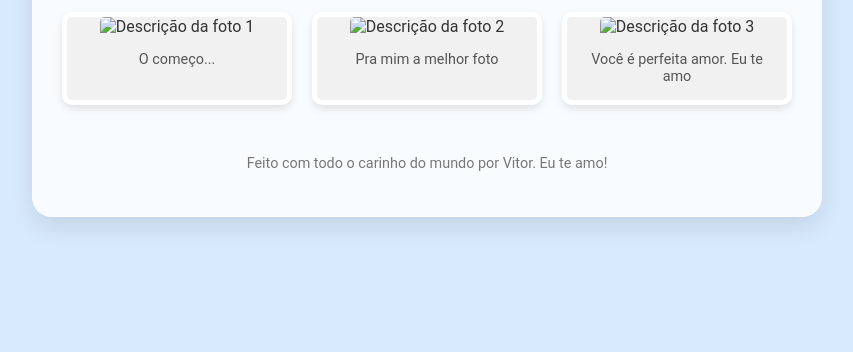
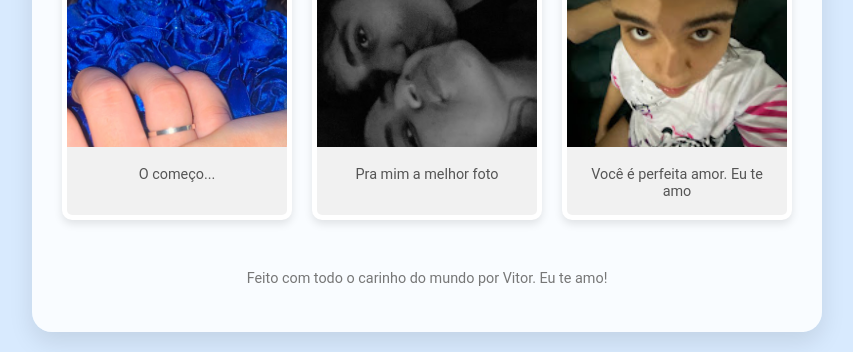
Before and after one commit to Godoioi/Godoioi.github.io, a plain HTML site: page index.html in a window 1280 px wide. Shown: the part 533-885 px from the top of the page, without its empty margins (213-1066 px from the left). Before the commit the page ends 840 px from the top, so only its background shows below. Drawn offline with Linux system fonts and the light colour scheme.

Commit message:
Update index.html

```diff
--- a/index.html
+++ b/index.html
@@ -43,15 +43,15 @@
             <h2>Nossos Momentos</h2>
             <div class="photo-grid">
                 <div class="photo-card">
-                    <img src="imagens/foto1.jpg" alt="Descrição da foto 1">
+                    <img src="foto1.jpg" alt="Descrição da foto 1">
                     <p>O começo...</p>
                 </div>
                 <div class="photo-card">
-                    <img src="imagens/foto2.jpg" alt="Descrição da foto 2">
+                    <img src="foto2.jpg" alt="Descrição da foto 2">
                     <p>Pra mim a melhor foto</p>
                 </div>
                 <div class="photo-card">
-                    <img src="imagens/foto3.jpg" alt="Descrição da foto 3">
+                    <img src="foto3.jpg" alt="Descrição da foto 3">
                     <p>Você é perfeita amor. Eu te amo</p>
                 </div>
             </div>
```
